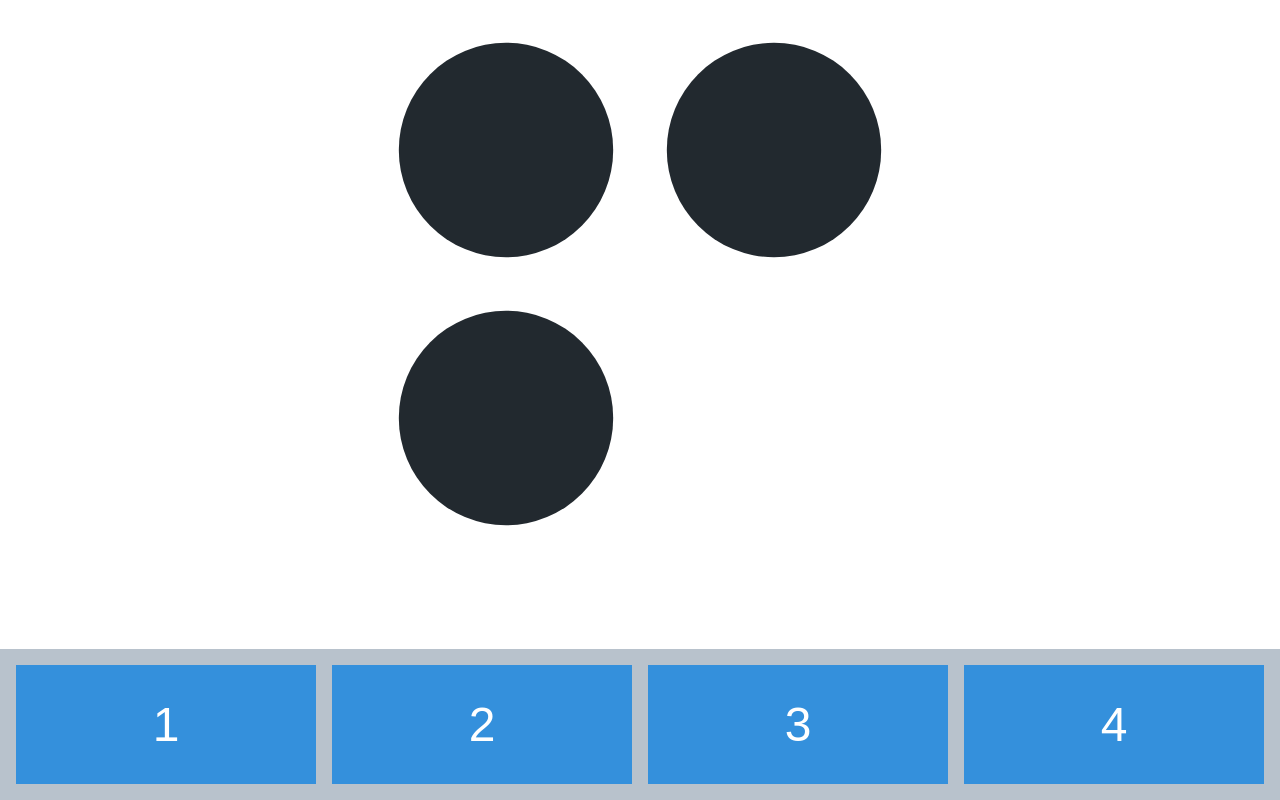
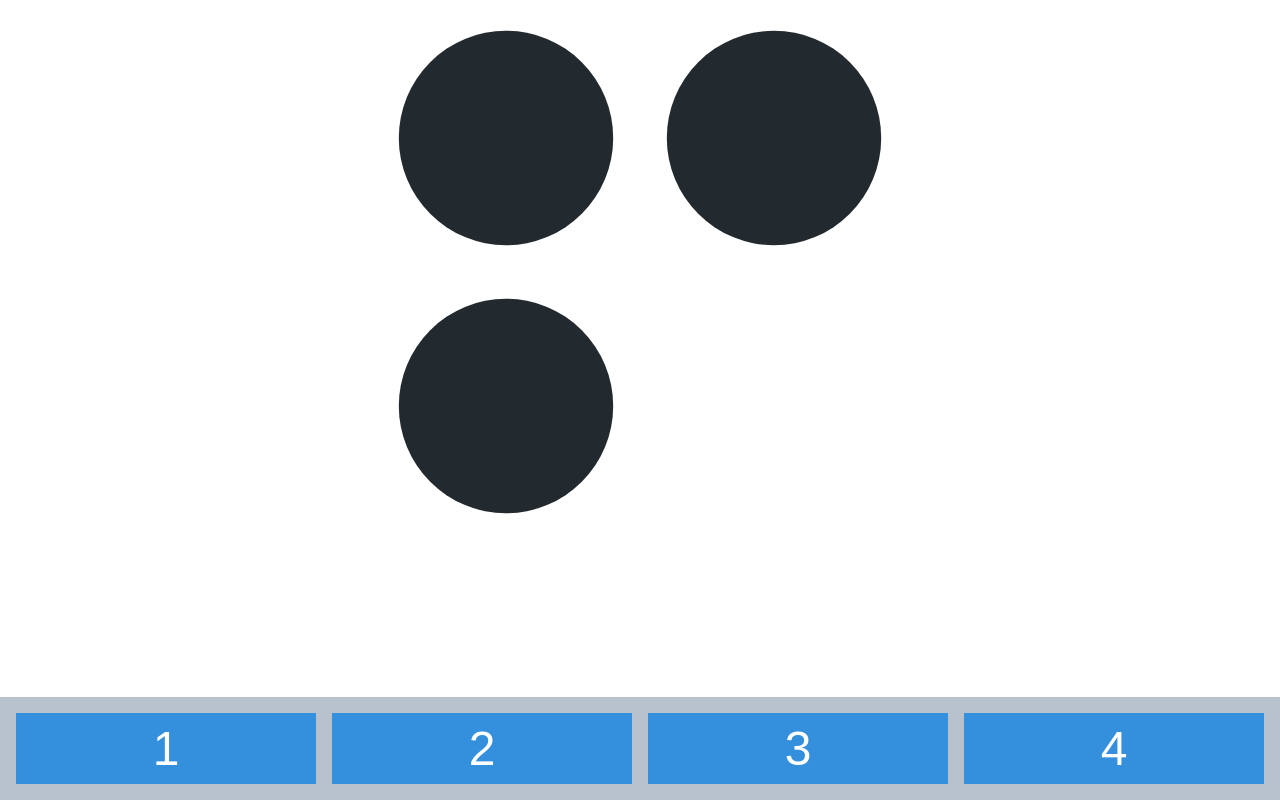
Before and after one commit to robertjones/numbers, a plain HTML site: page index.html in a window 1280 px wide. Drawn offline with Linux system fonts and the light colour scheme.

Commit message:
Landscape improvements

```diff
--- a/index.html
+++ b/index.html
@@ -9,7 +9,7 @@
 <body>
   <div id="play_area" class="h-screen flex flex-col">
     <div id="display" class="flex-1 text-center">
-      <svg xmlns="http://www.w3.org/2000/svg" preserveAspectRatio="none" viewBox="0 0 2 2" class="mt-4 fill-current text-black" style="max-height: 67vh">
+      <svg xmlns="http://www.w3.org/2000/svg" preserveAspectRatio="none" viewBox="0 0 2 2" class="mt-1 fill-current text-black" style="max-height: 67vh">
         <circle id="c1" r="0.4" cy="0.5" cx="0.5"/>
         <circle id="c2" r="0.4" cy="0.5" cx="1.5"/>
         <circle id="c3" r="0.4" cy="1.5" cx="0.5"/>
@@ -17,10 +17,10 @@
       </svg>
     </div>
     <div id="options" class="flex bg-grey p-2 flex-2">
-        <button id="a" class="flex-1 text-center bg-blue m-2 py-8 text-white text-5xl" onclick="btnClick(1)">1</button>
-        <button id="a" class="flex-1 text-center bg-blue m-2 py-8 text-white text-5xl" onclick="btnClick(2)">2</button>
-        <button id="a" class="flex-1 text-center bg-blue m-2 py-8 text-white text-5xl" onclick="btnClick(3)">3</button>
-        <button id="a" class="flex-1 text-center bg-blue m-2 py-8 text-white text-5xl" onclick="btnClick(4)">4</button>
+        <button id="a" class="flex-1 text-center bg-blue m-2 py-2 text-white text-5xl" onclick="btnClick(1)">1</button>
+        <button id="a" class="flex-1 text-center bg-blue m-2 py-2 text-white text-5xl" onclick="btnClick(2)">2</button>
+        <button id="a" class="flex-1 text-center bg-blue m-2 py-2 text-white text-5xl" onclick="btnClick(3)">3</button>
+        <button id="a" class="flex-1 text-center bg-blue m-2 py-2 text-white text-5xl" onclick="btnClick(4)">4</button>
     </div>
   </div>
   <button id="msg" class="h-screen w-full text-center absolute pin" style="background-color: #A2F5BF; color: white; font-size: 15rem; visibility: hidden" onclick="msgHide()">
```
